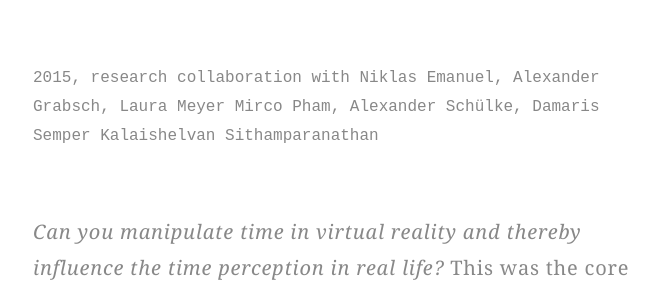
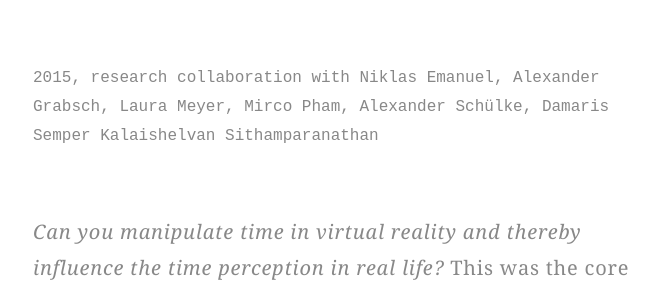
Before and after one commit to jelko/jelko.github.io, a Jekyll site: the page built from _projects/research-experiment/research-experiment.md, in a window 1280 px wide and 900 px high. Shown: the part 224-513 px from the top of the window, without its empty margins (307-966 px from the left). Built offline with Jekyll 4.4.1, drawn with Linux system fonts in a browser that asks for light colours; some web fonts are replaced.

Commit message:
adding comma

```diff
--- a/_projects/research-experiment/research-experiment.md
+++ b/_projects/research-experiment/research-experiment.md
@@ -8,7 +8,7 @@ position: 5
 # time perception in virtual reality <br/> *Zeitmanipulation in der Virtuellen Realität*
 
 {:.meta}
-2015, research collaboration with Niklas Emanuel, Alexander Grabsch, Laura Meyer Mirco Pham, Alexander Schülke, Damaris Semper Kalaishelvan Sithamparanathan
+2015, research collaboration with Niklas Emanuel, Alexander Grabsch, Laura Meyer, Mirco Pham, Alexander Schülke, Damaris Semper Kalaishelvan Sithamparanathan
 
 *Can you manipulate time in virtual reality and thereby influence the time perception in real life?* This was the core question of a research project carried out by a multidisciplinary group. A physical bike simulator, as a means of input, and a VR, as the environment to cycle in, was constructed and 30 test persons were invited to participate in our experiment.
 
```
